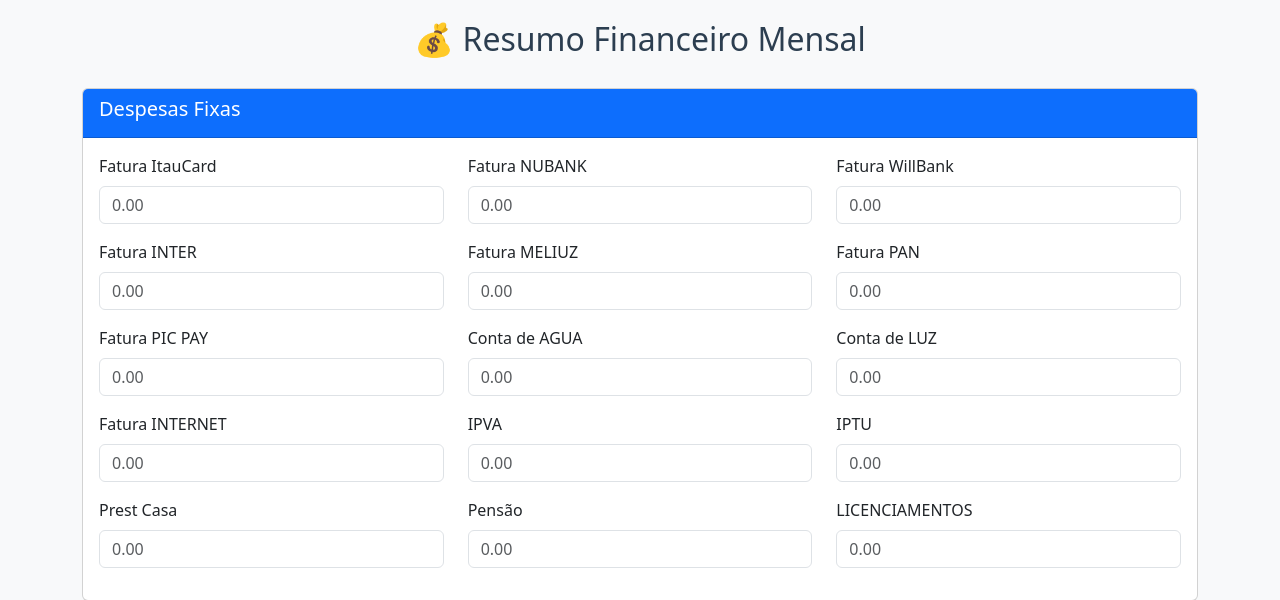
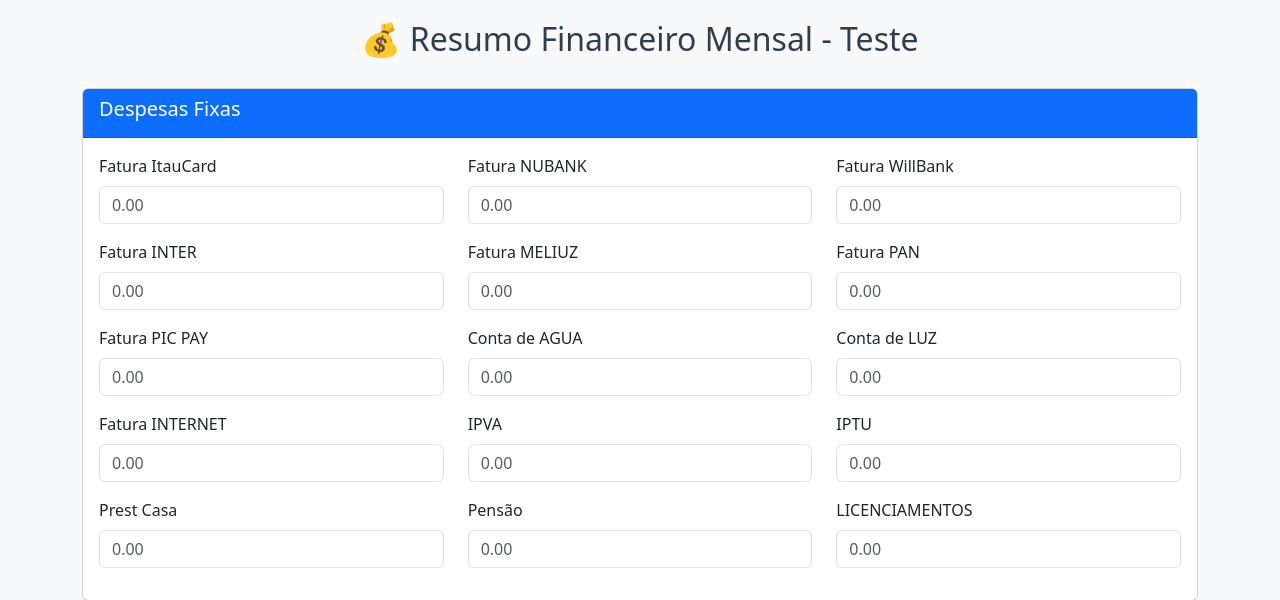
Before and after one commit to wpatec-org/app-gastos_mensais, a Flask app: page / in a window 1280 px wide. Shown: the top 600 px of the page. Run offline with Flask 3, Linux system fonts and the light colour scheme.

Commit message:
Teste CI-CD dokcerHub

```diff
--- a/docker-compose.yml
+++ b/docker-compose.yml
@@ -2,7 +2,7 @@
 
 services:
   flask-app:
-    image: cloudwpa22/app-gastos_mensais:v2
+    image: cloudwpa22/app-gastos_mensais:latest
     container_name: app-gastos_mensais
     restart: unless-stopped
     environment:
--- a/templates/index.html
+++ b/templates/index.html
@@ -19,7 +19,7 @@
 </head>
 <body>
 <div class="container">
-  <h2 class="text-center">💰 Resumo Financeiro Mensal</h2>
+  <h2 class="text-center">💰 Resumo Financeiro Mensal - Teste </h2>
 
   {% with messages = get_flashed_messages(with_categories=true) %}
     {% if messages %}
```
